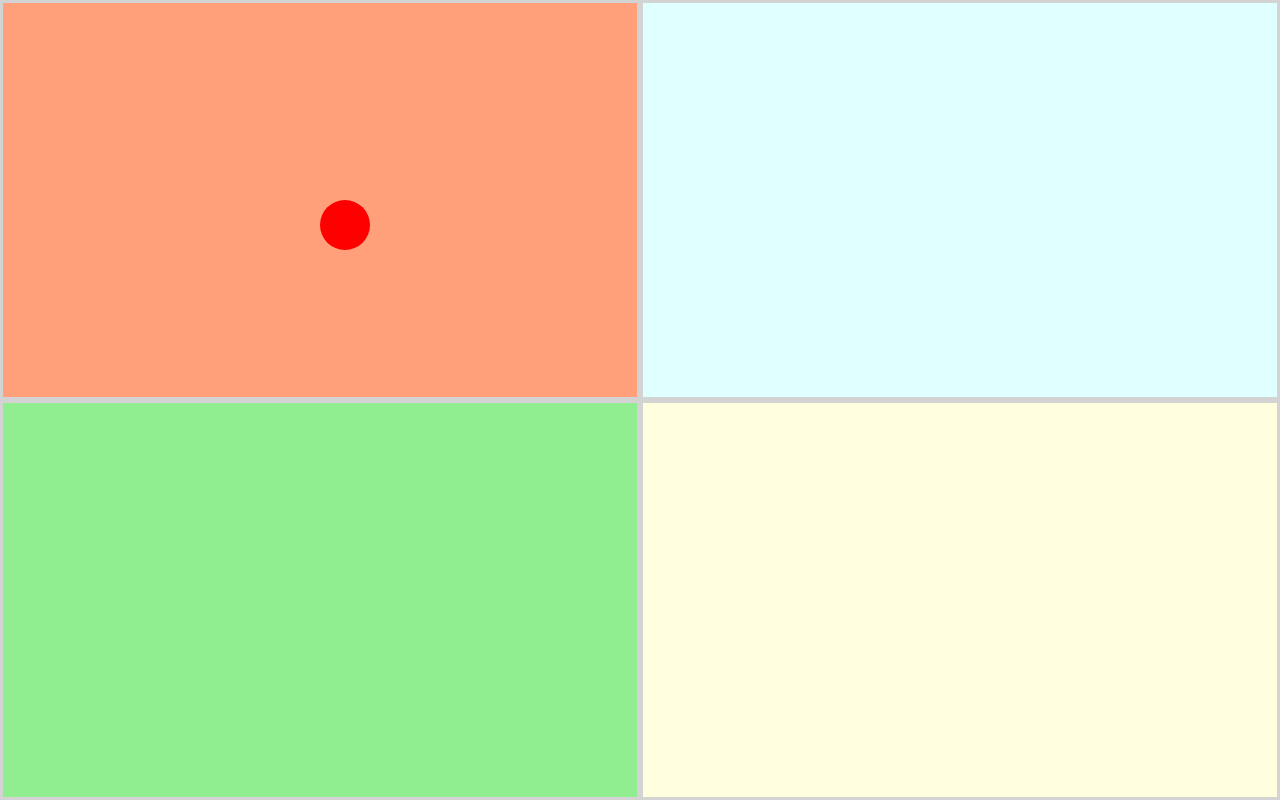
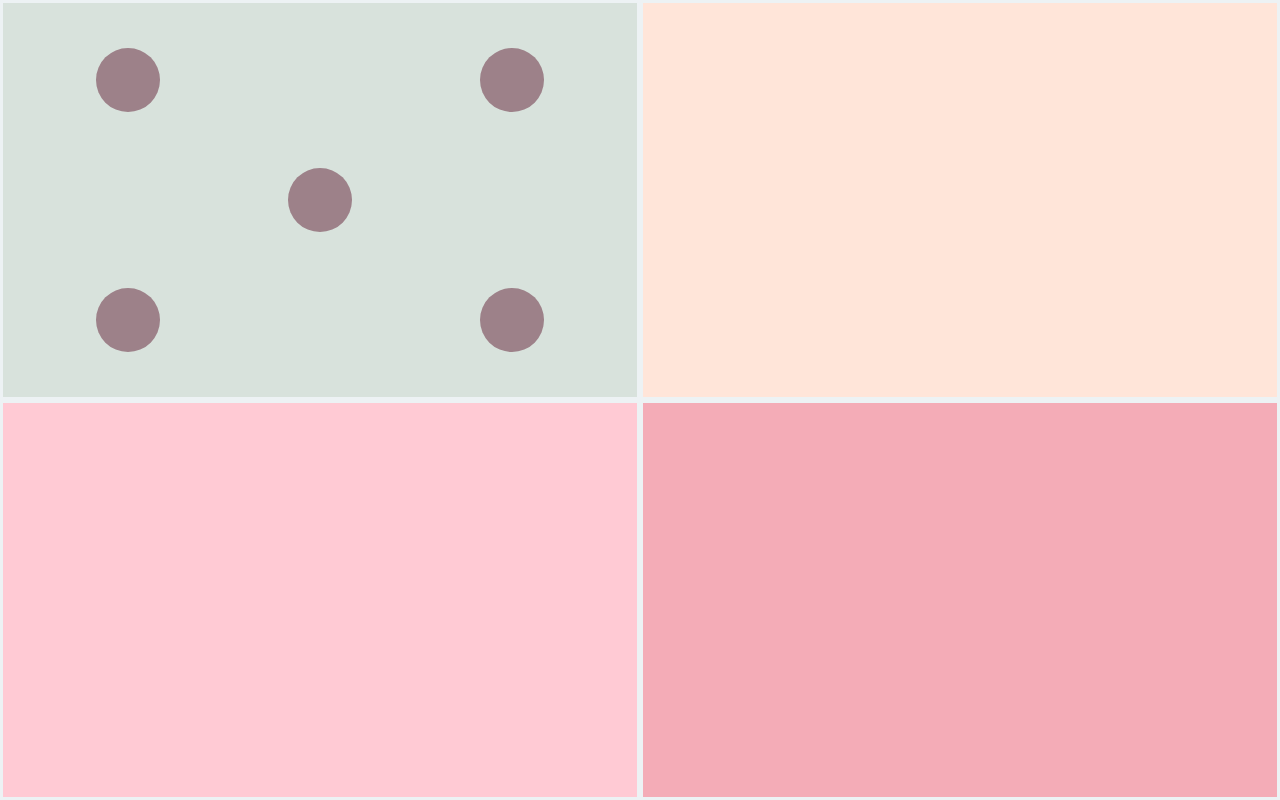
Before and after one commit to Quermz/adappt, a React (Create React App) app: page / in a window 1280 px wide. Built offline with nearby package versions, Linux system fonts and the light colour scheme.

Commit message:
change shape based on coordinates

```diff
--- a/src/App.css
+++ b/src/App.css
@@ -18,22 +18,22 @@ body {
   height: 50%;
   width: 50%;
   border-style: solid;
-  border-color: lightgrey;
+  border-color: #edf2f4;
   border-width: 3px;
 }
 
 .topLeft {
-  background-color: lightsalmon;
+  background-color: #d8e2dc;
 }
 
 .topRight {
-  background-color: lightcyan;
+  background-color: #ffe5d9;
 }
 
 .bottomLeft {
-  background-color: lightgreen;
+  background-color: #ffcad4;
 }
 
 .bottomRight {
-  background-color: lightyellow;
+  background-color: #f4acb7;
 }
--- a/src/App.tsx
+++ b/src/App.tsx
@@ -5,7 +5,11 @@ import Shape from "./components/Shape";
 function App() {
   return (
     <div className="container">
+      <Shape x={10} y={10} />
+      <Shape x={40} y={10} />
+      <Shape x={10} y={40} />
       <Shape x={25} y={25} />
+      <Shape x={40} y={40} />
       <div className="quadrant topLeft" />
       <div className="quadrant topRight" />
       <div className="quadrant bottomLeft" />
--- a/src/components/Shape.css
+++ b/src/components/Shape.css
@@ -1,7 +1,12 @@
+.shape {
+  background-color: #9d8189;
+  min-width: 45px;
+  width: 5vw; /* adjust to control the size */
+  aspect-ratio: 1;
+  transform: translate(-50%, -50%);
+}
+
 .hexagon {
-  background-color: red;
-  width: 50px; /* adjust to control the size */
-  aspect-ratio: 1;
   clip-path: polygon(
     100% 50%,
     75% 93.3%,
@@ -13,16 +18,10 @@
 }
 
 .triangle {
-  background-color: red;
-  width: 50px; /* adjust to control the size */
-  aspect-ratio: 1;
   clip-path: polygon(93.3% 75%, 6.7% 75%, 50% 0%);
 }
 
 .square {
-  background-color: red;
-  width: 50px; /* adjust to control the size */
-  aspect-ratio: 1;
   clip-path: polygon(
     85.36% 85.36%,
     14.64% 85.36%,
@@ -32,8 +31,5 @@
 }
 
 .circle {
-  background-color: red;
-  width: 50px; /* adjust to control the size */
-  aspect-ratio: 1;
   clip-path: circle(50%);
 }
--- a/src/components/Shape.tsx
+++ b/src/components/Shape.tsx
@@ -11,27 +11,46 @@ function Shape(props: shapeCoordinates) {
   function asPercentage(value: Number) {
     return value.toString() + "%";
   }
-  // function findShapeType() {
-  //   let [x, y] = [...coordinates];
-  //   if(x>=50 && test)
-  // }
+  function findShapeType() {
+    let [x, y] = [...coordinates];
+    if (x >= 50 && y > 50) {
+      return "square";
+    } else if (x > 50 && y < 50) {
+      return "hexagon";
+    } else if (x < 50 && y > 50) {
+      return "triangle";
+    }
+    return "circle";
+  }
+  function handleDrag(e: React.DragEvent<HTMLDivElement>) {
+    console.log(e);
+    let x = checkBounds((e.pageX / window.innerWidth) * 100);
+
+    let y = checkBounds((e.pageY / window.innerHeight) * 100);
+
+    setCoordinates([x, y]);
+  }
+
+  function checkBounds(coordinate: number) {
+    if (coordinate > 100) {
+      return 100;
+    } else if (coordinate < 0) {
+      return 0;
+    }
+    return coordinate;
+  }
   return (
     <div
+      className="shapeContainer"
       draggable="true"
-      onDragEnd={(e) => {
-        console.log(e);
-        setCoordinates([
-          ((e.pageX - 25) / window.innerWidth) * 100,
-          ((e.pageY - 25) / window.innerHeight) * 100,
-        ]);
-      }}
+      onDragEnd={handleDrag}
       style={{
         position: "absolute",
         left: asPercentage(coordinates[0]),
         top: asPercentage(coordinates[1]),
       }}
     >
-      <div className="circle" />
+      <div className={"shape " + findShapeType()} />
     </div>
   );
 }
```
